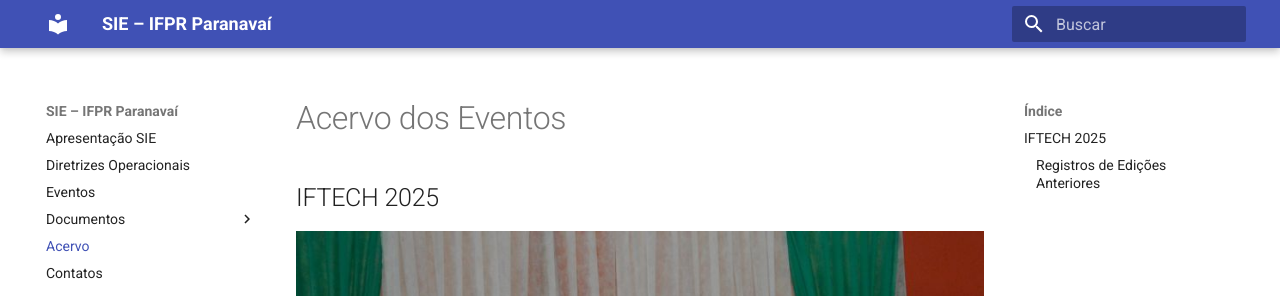
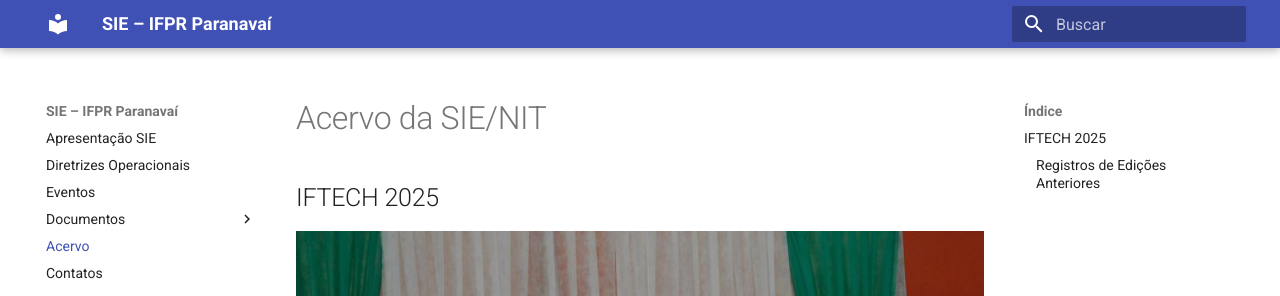
Before and after one commit to ifpr-sie-paranavai/dossie, an MkDocs documentation site: the page built from docs/historico.md, in a window 1280 px wide and 900 px high. Shown: the top 296 px of the window. Built offline with MkDocs 1.6.1 and Material for MkDocs 9.7.7, drawn with Linux system fonts in a browser that asks for light colours.

Commit message:
Update historico.md

```diff
--- a/docs/historico.md
+++ b/docs/historico.md
@@ -1,4 +1,4 @@
-# Acervo dos Eventos
+# Acervo da SIE/NIT
 
 ## IFTECH 2025
 
```
